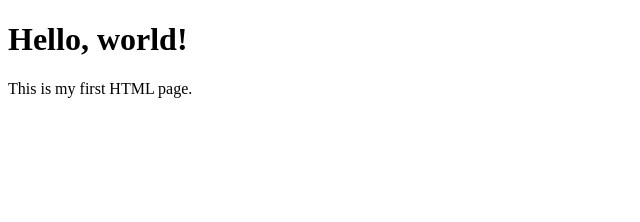
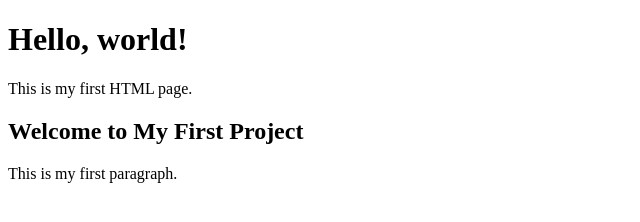
Before and after one commit to hridyasadanand/my-first-project, a plain HTML site: page index.html in a window 1280 px wide. Shown: the whole page, without its empty margins (0-640 px from the left). Drawn offline with Linux system fonts and the light colour scheme.

Commit message:
Add header and first paragraph

```diff
--- a/index.html
+++ b/index.html
@@ -8,5 +8,7 @@
 <body>
   <h1>Hello, world!</h1>
   <p>This is my first HTML page.</p>
+  <h2>Welcome to My First Project</h2>
+<p>This is my first paragraph.</p>
 </body>
 </html>
```
